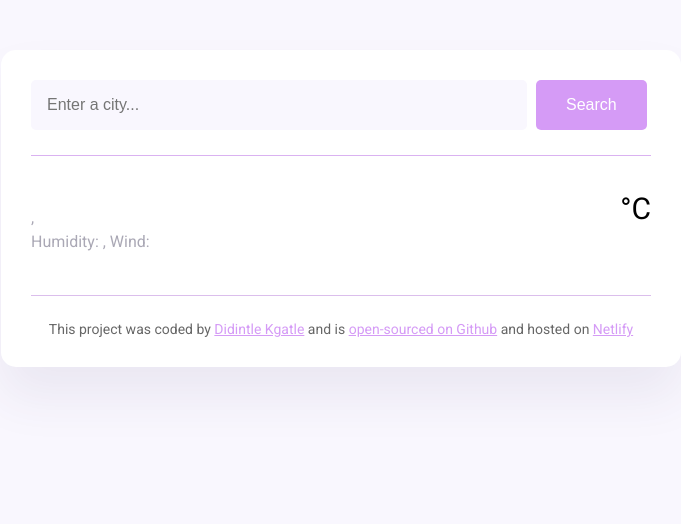
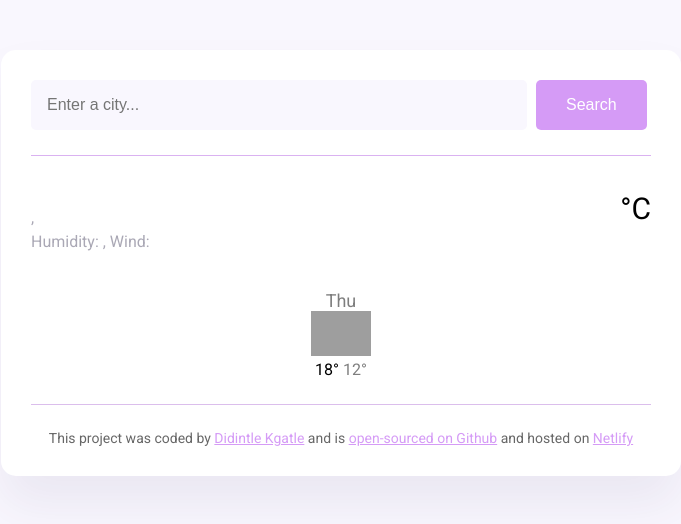
Before and after one commit to didintleK/weather-app, a plain HTML site: page index.html in a window 1280 px wide. Shown: the whole page, without its empty margins (299-980 px from the left). Drawn offline with nearby package versions, Linux system fonts and the light colour scheme; no server answers; grey boxes are pictures that could not be loaded.

Commit message:
Added forecast html and css

```diff
--- a/index.html
+++ b/index.html
@@ -44,6 +44,22 @@
             <div class="current-weather-unit">°C</div>
           </div>
         </div>
+        <div class="forecast">
+          <div class="row">
+            <div class="col-3">
+              <div class="forecast-date">Thu</div>
+
+              <img
+                src="http://shecodes-assets.s3.amazonaws.com/api/weather/icons/few-clouds-night.png"
+                width="60"
+              />
+              <div class="forecast-temperatures">
+                <span class="temp-max">18° </span>
+                <span class="temp-min">12° </span>
+              </div>
+            </div>
+          </div>
+        </div>
       </main>
       <footer>
         This project was coded by
--- a/src/index.css
+++ b/src/index.css
@@ -77,3 +77,21 @@ strong {
   margin-top: 10px;
   font-size: 30px;
 }
+.forecast {
+  margin-top: 20px;
+  text-align: center;
+  color: #000;
+}
+.forecast-date {
+  font-size: 18px;
+  opacity: 0.5;
+}
+.forecast-temperatures {
+  font-size: 16px;
+}
+.temp-max {
+  font: bold;
+}
+.temp-min {
+  opacity: 0.5;
+}
```
